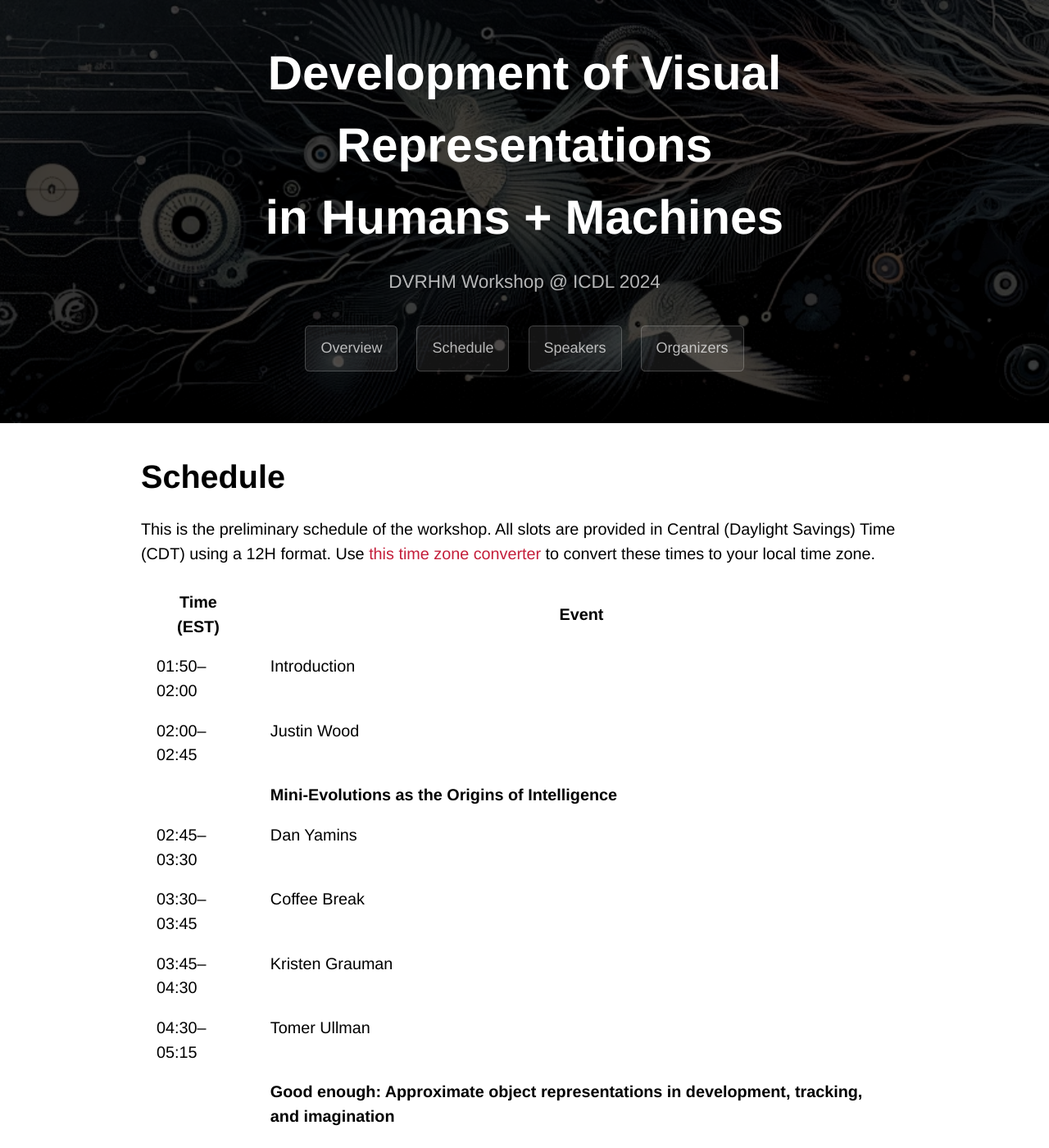
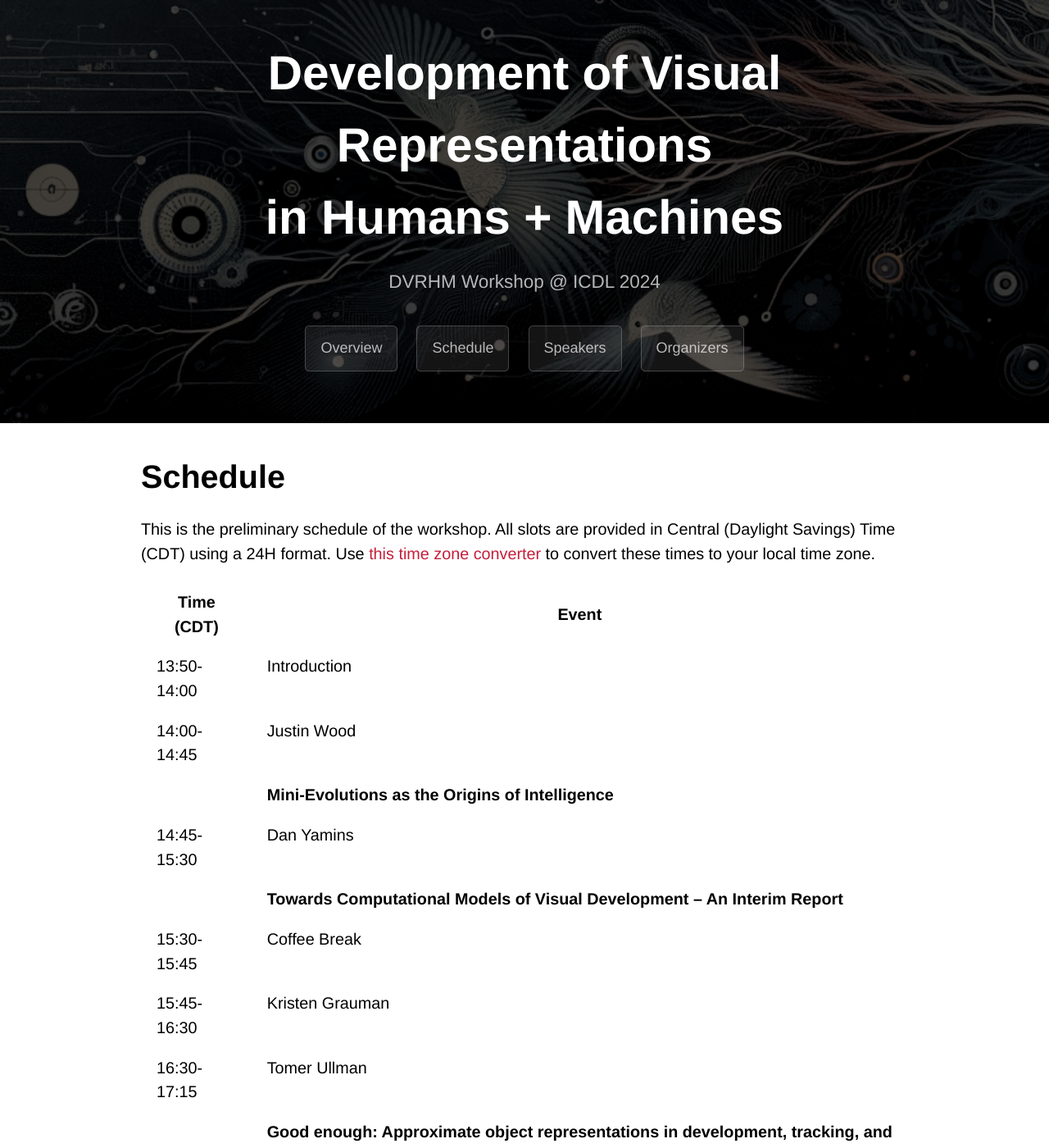
Before and after one commit to ICDL-DVRHM/icdl-dvrhm.github.io, a Jekyll site: the page built from schedule.md, in a window 1280 px wide and 1400 px high. Shown: the whole window at 82% size. Built offline with Jekyll 4.4.1, drawn with Linux system fonts in a browser that asks for light colours; some web fonts are replaced.

Commit message:
Update schedule.md

```diff
--- a/schedule.md
+++ b/schedule.md
@@ -5,19 +5,20 @@ title: Schedule
 
 # Schedule
 
-This is the preliminary schedule of the workshop. All slots are provided in Central (Daylight Savings) Time (CDT) using a 12H format. Use [this time zone converter](https://www.thetimezoneconverter.com) to convert these times to your local time zone.
+This is the preliminary schedule of the workshop. All slots are provided in Central (Daylight Savings) Time (CDT) using a 24H format. Use [this time zone converter](https://www.thetimezoneconverter.com) to convert these times to your local time zone.
 
 
-| Time (EST)   | Event           |
+| Time (CDT)   | Event           |
 | ------------ | ----------------|
-| 01:50--02:00 | Introduction    |
-| 02:00--02:45 | Justin Wood     |
-|              | **Mini-Evolutions as the Origins of Intelligence** |
-| 02:45--03:30 | Dan Yamins      |
-| 03:30--03:45 | Coffee Break    |
-| 03:45--04:30 | Kristen Grauman |
-| 04:30--05:15 | Tomer Ullman    |
-|              | **Good enough: Approximate object representations in development, tracking, and imagination** |
+| 13:50-14:00 | Introduction    |
+| 14:00-14:45 | Justin Wood     |
+|             | **Mini-Evolutions as the Origins of Intelligence** |
+| 14:45-15:30 | Dan Yamins      |
+|             | **Towards Computational Models of Visual Development -- An Interim Report** |
+| 15:30-15:45 | Coffee Break    |
+| 15:45-16:30 | Kristen Grauman |
+| 16:30-17:15 | Tomer Ullman    |
+|             | **Good enough: Approximate object representations in development, tracking, and imagination** |
 
 
 Join us at the following zoom [link](https://uni-frankfurt.zoom-x.de/j/66714708374?pwd=Q0JLSVhuMUppam10TW5LN2NUY2RCQT09)
```
